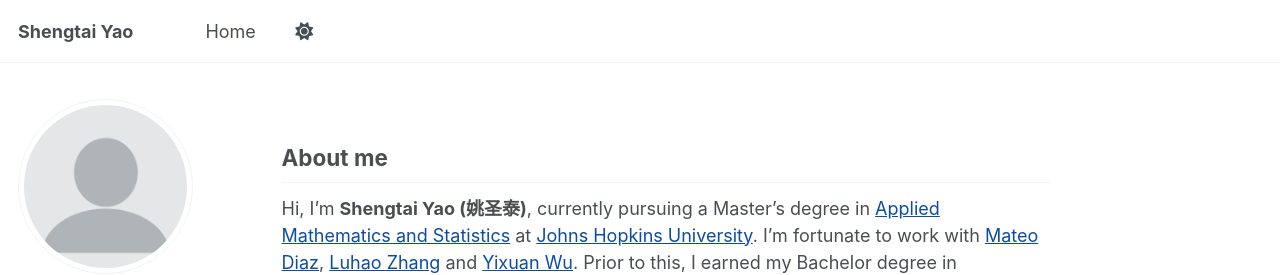
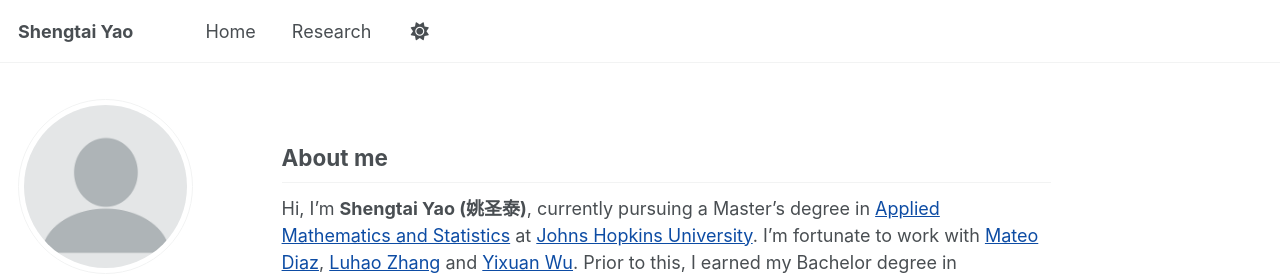
Before and after one commit to Yaoshengtai/Yaoshengtai.github.io, a Jekyll site: the page built from _pages/about.md, in a window 1280 px wide. Shown: the top 275 px of the page. Built offline with Jekyll 4.4.1, drawn with Linux system fonts in a browser that asks for light colours; some web fonts are replaced; our own code applies the rules of GitHub Pages for plain Markdown files.

Commit message:
Update navigation.yml

```diff
--- a/_data/navigation.yml
+++ b/_data/navigation.yml
@@ -12,8 +12,8 @@ main:
   - title: "Home"
     url: /about/
 
-  # - title: "Research"
-  #   url: /publications/
+  - title: "Research"
+    url: /research/
 
   # - title: "More"
   #   url: /more/
```
